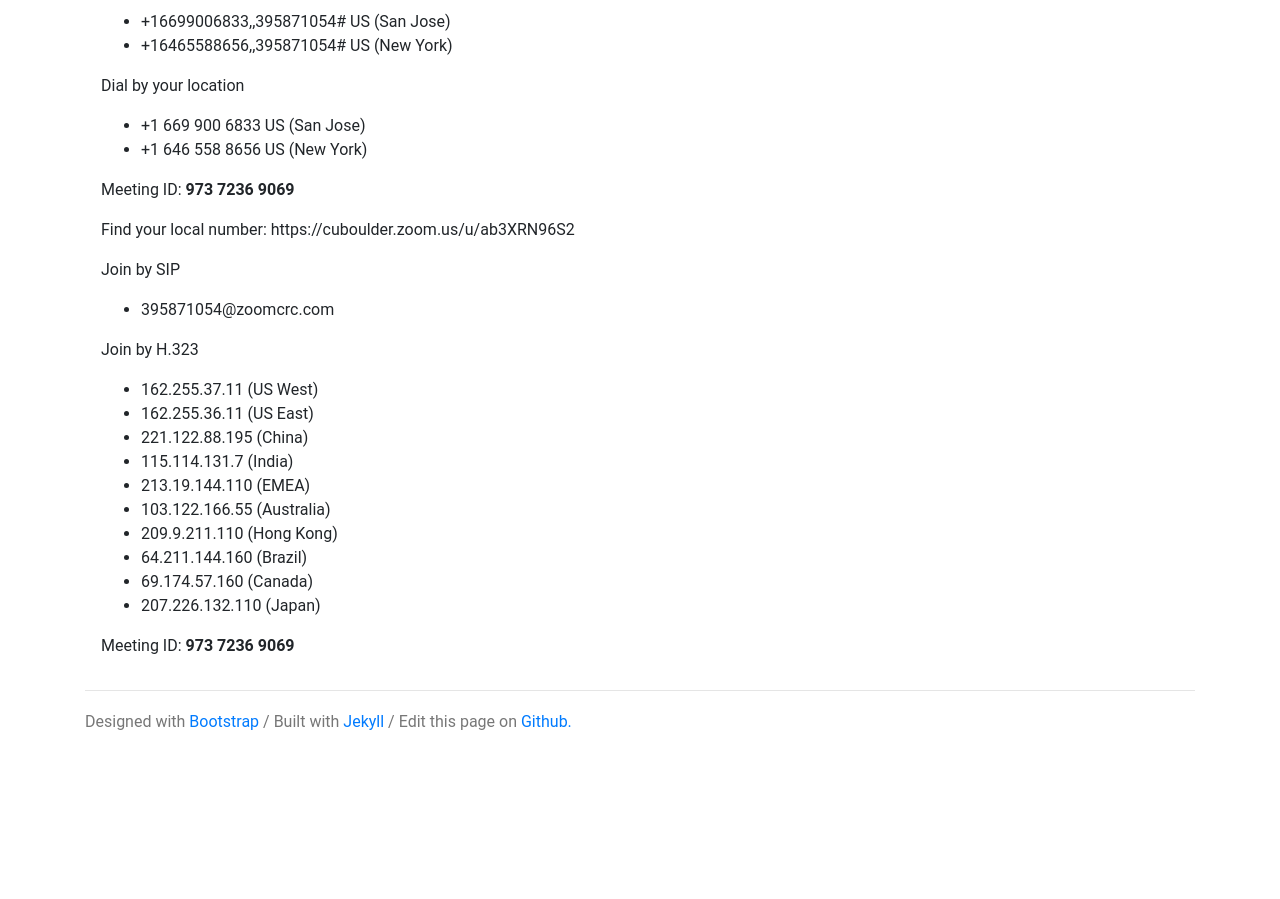
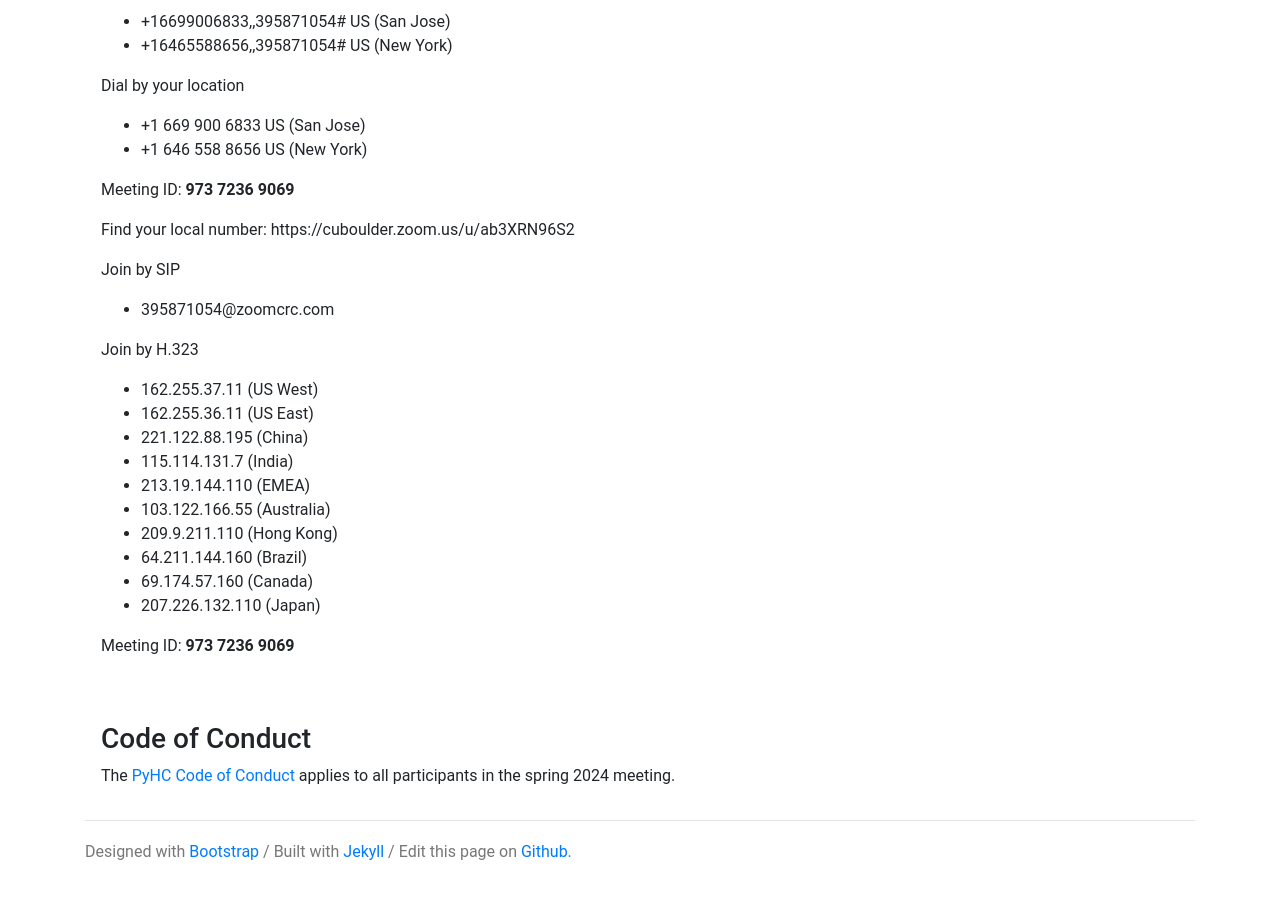
Before and after one commit to heliophysicsPy/heliophysicsPy.github.io, a Jekyll site: the page built from _pages/meetings/community_meetings/spring2024.md, in a window 1280 px wide and 900 px high, scrolled down 1223 px. Built offline with Jekyll 4.4.1, drawn with Linux system fonts in a browser that asks for light colours; nearby versions of some CDN libraries; before the commit the page ends 1993 px from its top, so only the background shows below that; some of the changed text lies outside the part shown.

Commit message:
Spring meeting 2024 page updates

```diff
--- a/_pages/meetings/community_meetings/spring2024.md
+++ b/_pages/meetings/community_meetings/spring2024.md
@@ -72,3 +71,7 @@ Join by H.323
  - 207.226.132.110 (Japan)
 
 Meeting ID: **973 7236 9069**
+<br><br><br>
+
+### Code of Conduct
+The [PyHC Code of Conduct](https://heliopython.org/docs/code_of_conduct/) applies to all participants in the spring 2024 meeting.
```
Also changed, not shown: other parts of _pages/meetings/community_meetings/spring2024.md (+0 -1 lines).
